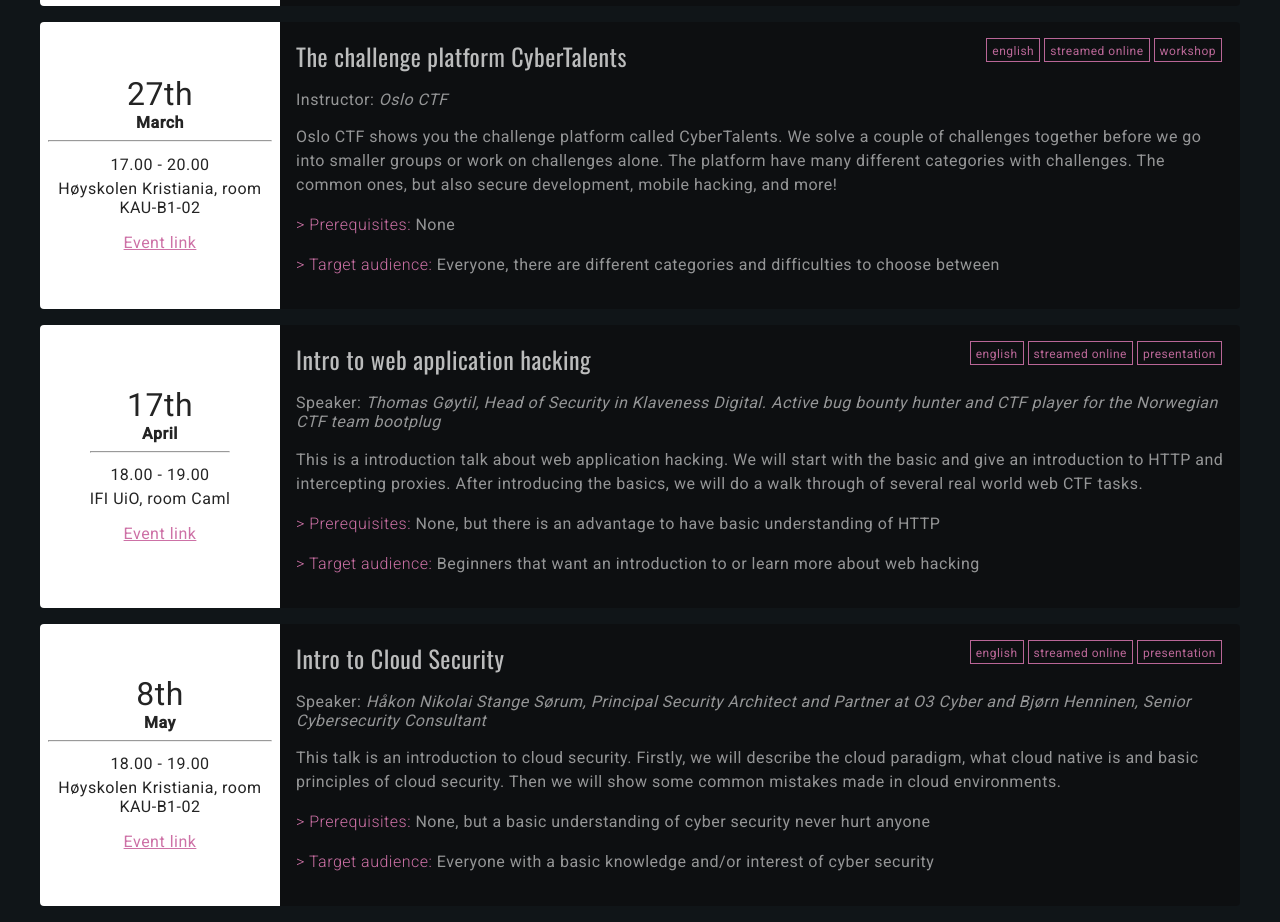
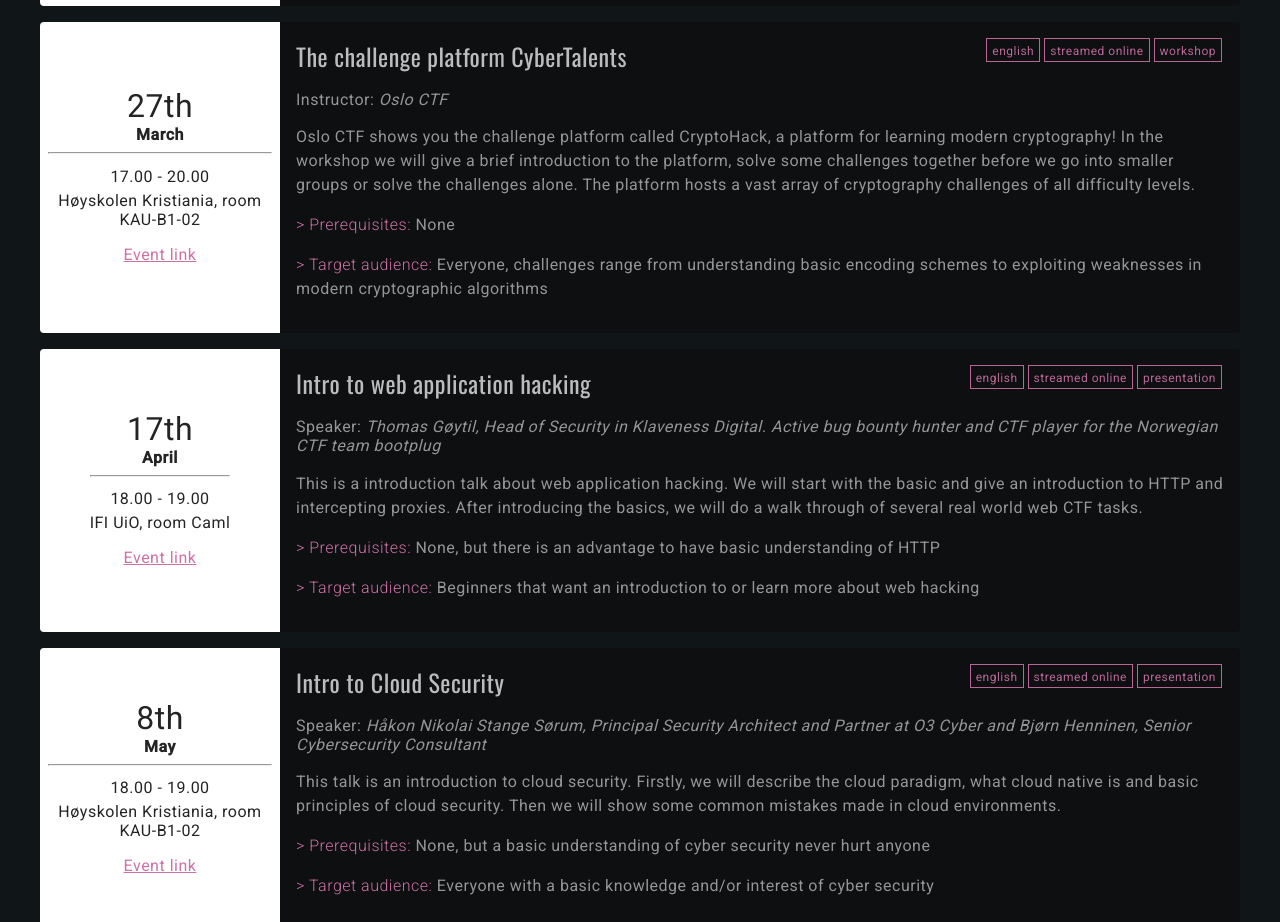
Before and after one commit to Oslo-CTF/osloctf.github.io, a Vue app: page / in a window 1280 px wide. Shown: the part 1717-2639 px from the top of the page. Built offline with nearby package versions, Linux system fonts and the light colour scheme.

Commit message:
Change from CyberTalents to CryptoHack

```diff
--- a/src/components/EventItems.vue
+++ b/src/components/EventItems.vue
@@ -121,9 +121,9 @@
 				link: 'https://discord.gg/2zwkdRRFQp?event=1055764501011628082',
 				title: 'The challenge platform CyberTalents',
 				author: 'Oslo CTF',
-				description: 'Oslo CTF shows you the challenge platform called CyberTalents. We solve a couple of challenges together before we go into smaller groups or work on challenges alone. The platform have many different categories with challenges. The common ones, but also secure development, mobile hacking, and more!',
+				description: 'Oslo CTF shows you the challenge platform called CryptoHack, a platform for learning modern cryptography! In the workshop we will give a brief introduction to the platform, solve some challenges together before we go into smaller groups or solve the challenges alone. The platform hosts a vast array of cryptography challenges of all difficulty levels.',
 				prereqs: 'None',
-				targetAudience: 'Everyone, there are different categories and difficulties to choose between'
+				targetAudience: 'Everyone, challenges range from understanding basic encoding schemes to exploiting weaknesses in modern cryptographic algorithms'
 			},
 			{
 				id: 4,
```
